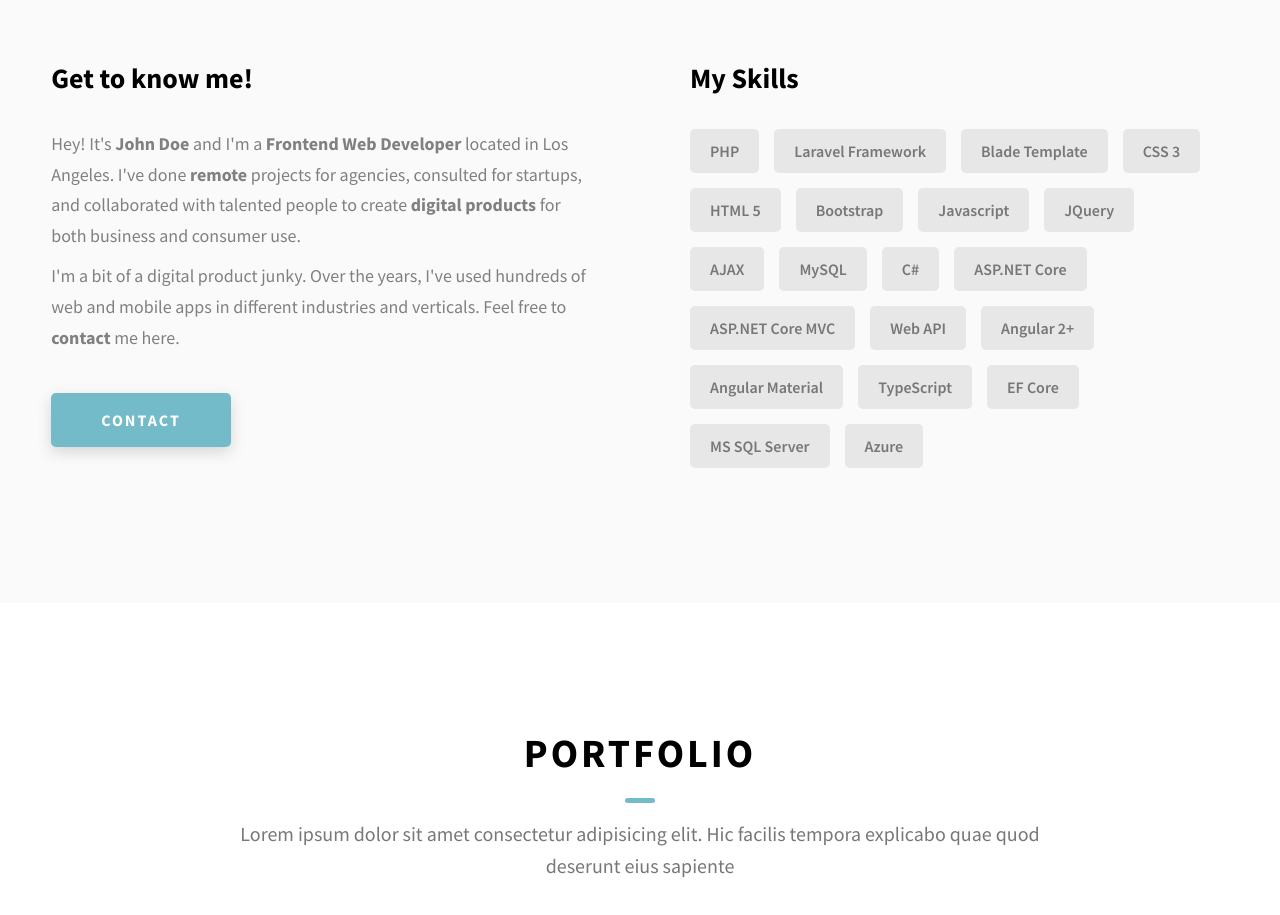
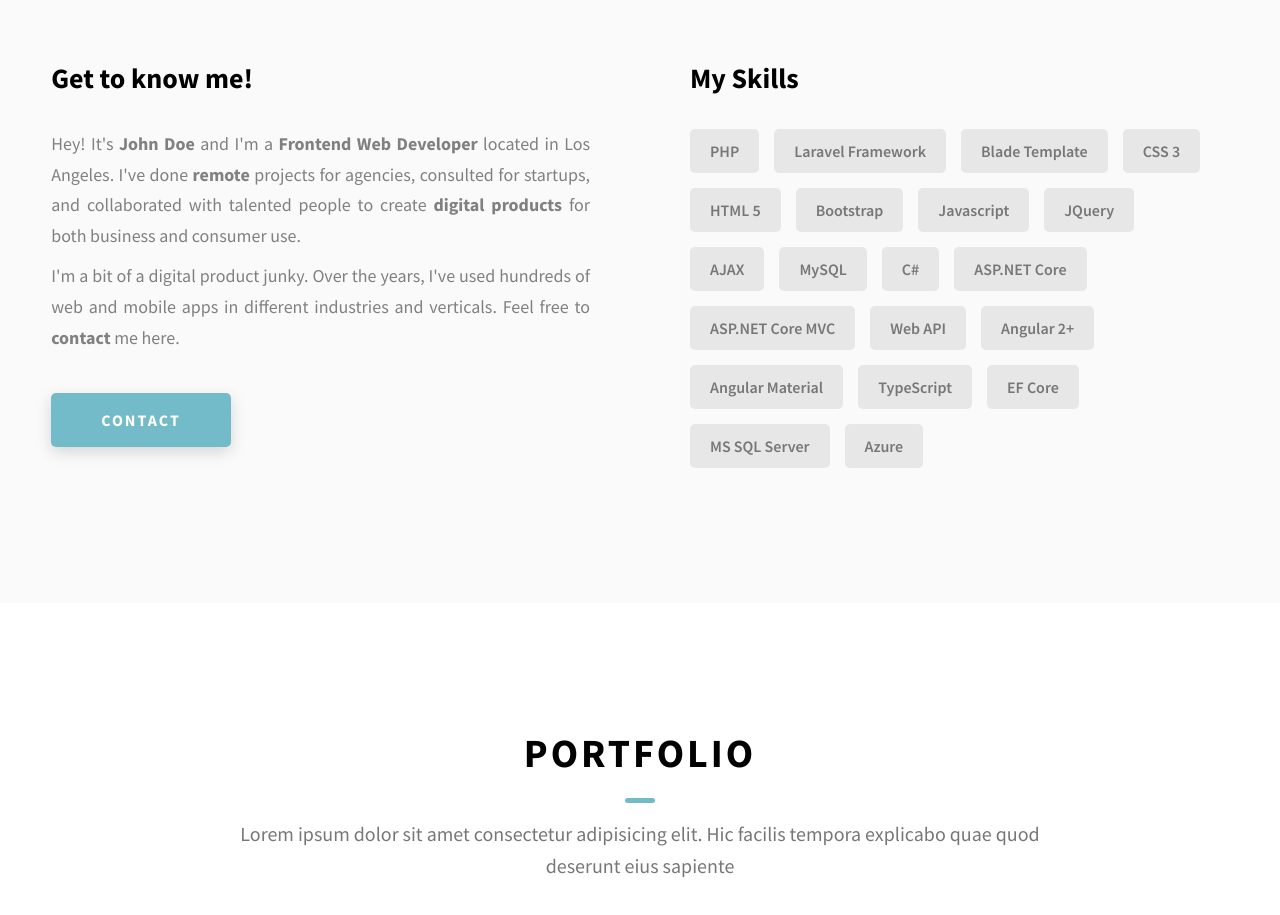
Before and after one commit to rlusitha/rlusitha.github.io, a website: page index.html in a window 1280 px wide. Shown: the part 1080-1995 px from the top of the page. Drawn offline with Linux system fonts and the light colour scheme.

Commit message:
Justify text

```diff
--- a/css/style.css
+++ b/css/style.css
@@ -268,7 +268,10 @@ textarea {
       color: grey;
       max-width: 60rem;
       line-height: 1.7;
-      margin-bottom: 1rem; }
+      margin-bottom: 1rem;
+      text-align: justify;
+      text-justify: inter-word;
+    }
       .about__content-details-para--hl {
         font-weight: 700;
         margin: 0 3px; }
```
